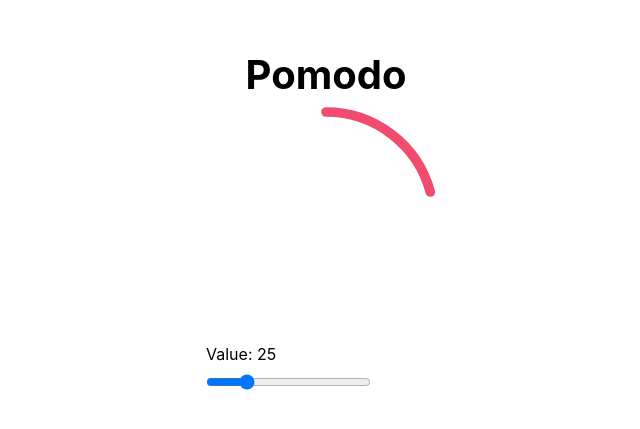
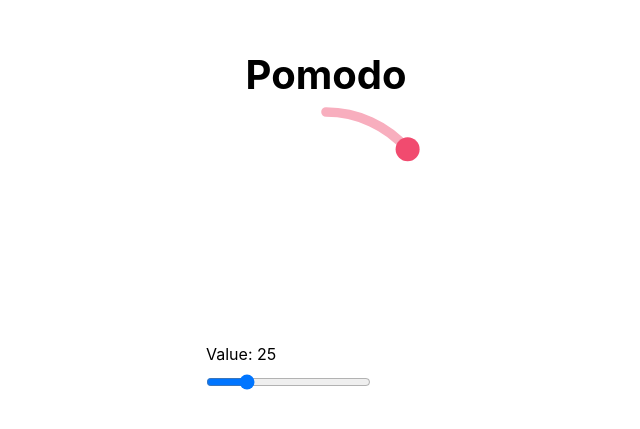
Before and after one commit to ivteplo/pomodo, a Vue app: page / in a window 1280 px wide. Shown: the part 173-602 px from the top of the page, without its empty margins (314-954 px from the left). Built offline with nearby package versions, Linux system fonts and the light colour scheme.

Commit message:
Implement circular arc

```diff
--- a/src/components/CircularArc.vue
+++ b/src/components/CircularArc.vue
@@ -2,66 +2,143 @@
 
 <script>
 import * as vector from "../utils/vector"
+import { map } from "../utils/map"
 
 export default {
+  expose: ["isBeingChanged"],
+  emits: ["change"],
   props: {
     max: Number,
     value: Number,
+    showCircleOnEnd: {
+      type: Boolean,
+      default: false,
+    },
+  },
+  data() {
+    return {
+      radius: 45,
+      center: [50, 50],
+      isBeingChanged: false,
+      _value: this.value,
+    }
   },
   computed: {
+    normal() {
+      return [this.radius, -this.radius]
+    },
+    start() {
+      return vector.add(this.center, [0, -this.radius])
+    },
+    angle() {
+      return (this._value / this.max) * 2 * Math.PI
+    },
+    end() {
+      return vector.add(this.center, [
+        this.normal[0] * Math.sin(this.angle),
+        this.normal[1] * Math.cos(this.angle),
+      ])
+    },
     pathD() {
       // TODO: describe how it works
-      const radius = 45
-      const center = [50, 50]
-      const normal = [radius, -radius]
-      const start = vector.add(center, [0, -radius])
-
-      const angle = (this.value / this.max) * 2 * Math.PI
-
-      const angleLessThan180Deg = Math.min(angle, Math.PI)
-      const end = vector.add(center, [
-        normal[0] * Math.sin(angleLessThan180Deg),
-        normal[1] * Math.cos(angleLessThan180Deg),
-      ])
-
-      const end1 = vector.add(center, [
-        normal[0] * Math.sin(angle),
-        normal[1] * Math.cos(angle),
+      const angleLessThan180Deg = Math.min(this.angle, Math.PI)
+      const middle = vector.add(this.center, [
+        this.normal[0] * Math.sin(angleLessThan180Deg),
+        this.normal[1] * Math.cos(angleLessThan180Deg),
       ])
 
       return [
         "M",
-        ...start,
+        ...this.start,
         "A",
-        radius,
-        radius,
+        this.radius,
+        this.radius,
         0,
         0,
         1,
-        ...end,
+        ...middle,
         "M",
-        ...end,
+        ...middle,
         "A",
-        radius,
-        radius,
+        this.radius,
+        this.radius,
         0,
         0,
         1,
-        ...end1,
+        ...this.end,
       ].join(" ")
+    },
+  },
+  methods: {
+    startChange() {
+      this.isBeingChanged = true
+    },
+    endChange() {
+      this.isBeingChanged = false
+    },
+    onChange(event) {
+      if (!this.isBeingChanged) return
+
+      const element = this.$refs.svg
+      const clickPosition = [event.pageX, event.pageY]
+
+      // Position and size of SVG
+      const svgInfo = element.getBoundingClientRect()
+
+      const center = [
+        svgInfo.left + svgInfo.width / 2,
+        svgInfo.top + svgInfo.height / 2,
+      ]
+
+      const delta = vector.substract(clickPosition, center)
+
+      let angle = Math.atan2(-delta[1], -delta[0])
+
+      // Make the angle be between 0 and 2PI
+      if (angle > Math.PI / 2 && angle <= Math.PI) {
+        angle -= Math.PI / 2
+      } else {
+        angle += 1.5 * Math.PI
+      }
+
+      let newValue = Math.round(map(angle, 0, 2 * Math.PI, 0, this.max))
+      newValue = Math.max(0, newValue)
+
+      if (newValue === this._value) return
+
+      if (Math.abs(newValue - this._value) <= this.max / 2) {
+        this._value = newValue
+        this.$emit("change", { value: newValue })
+      }
     },
   },
 }
 </script>
 
 <template>
-  <svg xmlns="http://www.w3.org/2000/svg" viewBox="0 0 100 100">
+  <svg
+    xmlns="http://www.w3.org/2000/svg"
+    viewBox="0 0 100 100"
+    ref="svg"
+    @mousemove="(event) => this.onChange(event)"
+    @touchmove="(event) => this.onChange(event)"
+    @mouseup="() => this.endChange()"
+    @touchend="() => this.endChange()"
+  >
     <path
       :d="this.pathD"
       fill="transparent"
       stroke="currentColor"
       stroke-width="4"
       stroke-linecap="round"
+    />
+    <circle
+      v-if="this.showCircleOnEnd"
+      :cx="this.end[0]"
+      :cy="this.end[1]"
+      r="5"
+      @mousedown="() => this.startChange()"
+      @touchstart="() => this.startChange()"
     />
   </svg>
 </template>
@@ -70,4 +147,13 @@ export default {
 svg {
   aspect-ratio: 1;
 }
+
+svg path {
+  fill: transparent;
+  stroke: var(--secondary);
+}
+
+svg circle {
+  fill: var(--primary);
+}
 </style>
--- a/src/components/TimerInput.vue
+++ b/src/components/TimerInput.vue
@@ -27,14 +27,25 @@ export default {
   data() {
     return {
       value: this.defaultValue,
+      isMouseDown: false,
     }
   },
+  methods: {},
 }
 </script>
 
 <template>
   <div class="TimerInput">
-    <CircularArc :max="this.max" :value="+this.value" />
+    <CircularArc
+      :max="this.max - this.min"
+      :value="+this.value - this.min"
+      :showCircleOnEnd="true"
+      @change="
+        ({ value }) => {
+          this.value = Math.round(value / this.step) * this.step + this.min
+        }
+      "
+    />
     <section>
       <p>Value: {{ this.value }}</p>
       <input
--- a/src/theme.css
+++ b/src/theme.css
@@ -12,6 +12,7 @@
   --divider: #cccccc;
   --gray: #444;
   --primary: #f14b6f;
+  --secondary: #f8aebe;
 }
 
 @media (prefers-color-scheme: dark) {
--- /dev/null
+++ b/src/utils/map.js
@@ -0,0 +1,5 @@
+// Copyright (c) 2022 Ivan Teplov
+
+// Map value from one range to another
+export const map = (value, oldFrom, oldTo, newFrom, newTo) =>
+  ((value - oldFrom) / (oldTo - oldFrom)) * (newTo - newFrom) + newFrom
--- a/src/utils/vector.js
+++ b/src/utils/vector.js
@@ -1,3 +1,5 @@
 // Copyright (c) 2022 Ivan Teplov
 
 export const add = (first, second) => first.map((x, index) => x + second[index])
+export const substract = (first, second) =>
+  first.map((x, index) => x - second[index])
```
